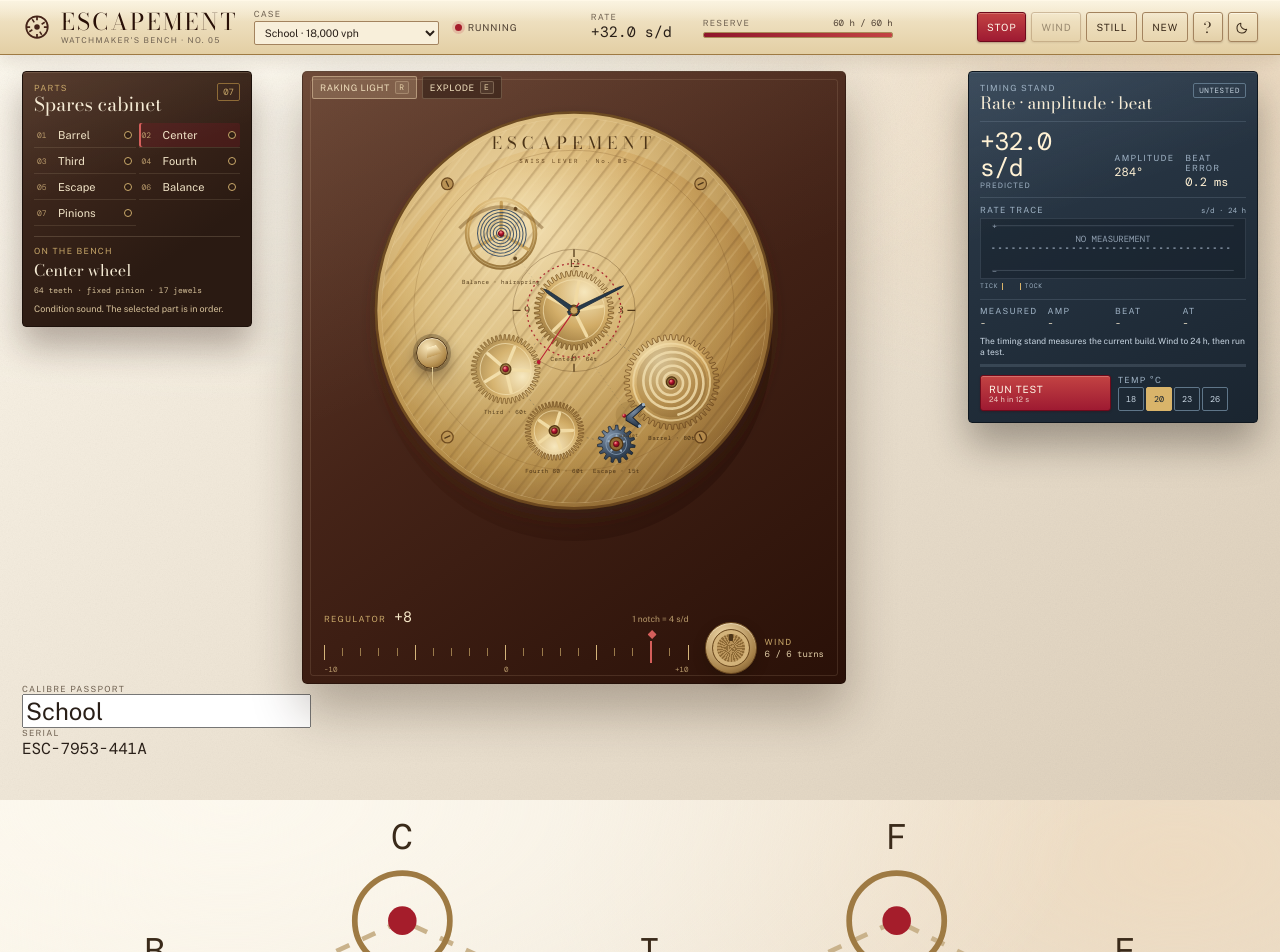
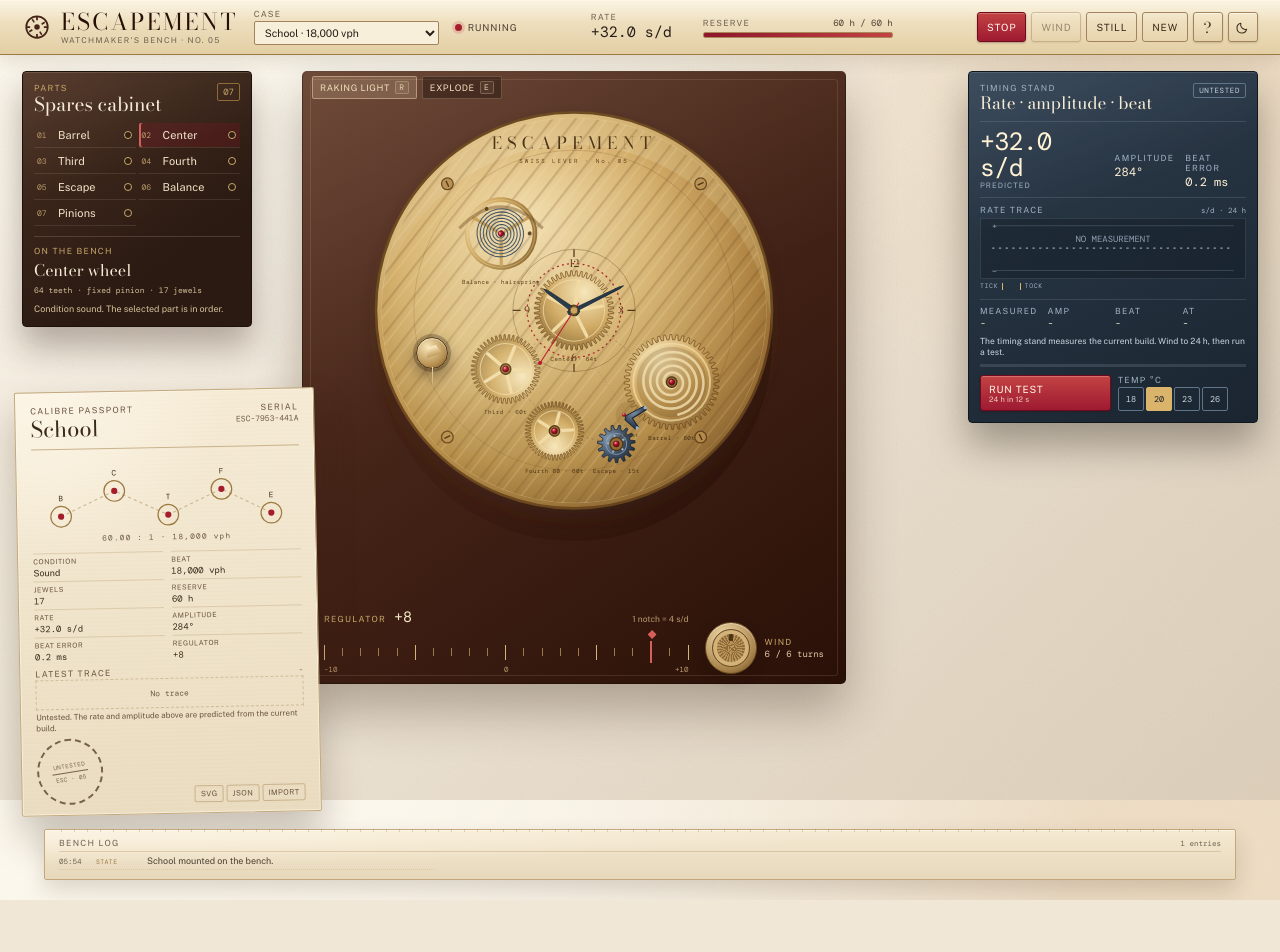
Before and after one commit to devtechedge/escapement, a React (Vite) app: page / in a window 1280 px wide. Shown: the top 952 px of the page. After the commit the page ends 900 px from the top, so only its background shows below. Built offline with nearby package versions, Linux system fonts and the light colour scheme.

Commit message:
Style the passport, log, and help sheet

```diff
--- a/src/styles/app.css
+++ b/src/styles/app.css
@@ -1384,3 +1384,484 @@ kbd {
   font-size: 9px;
   color: #ffd9c9;
 }
+
+/* Calibre card */
+
+.calibre-card {
+  position: absolute;
+  bottom: 0;
+  left: 0;
+  z-index: 8;
+  width: 300px;
+  padding: 13px 15px 10px;
+  border: 1px solid #c2a87c;
+  border-radius: 2px;
+  background:
+    radial-gradient(120% 80% at 8% 0%, #fcf5e6, transparent 52%),
+    repeating-linear-gradient(0deg, rgba(158, 122, 67, 0.025) 0 1px, transparent 1px 4px),
+    linear-gradient(175deg, #f6ecd7, #eadcc0);
+  color: var(--card-ink);
+  box-shadow:
+    0 22px 38px rgba(52, 32, 14, 0.26),
+    inset 0 0 0 1px rgba(255, 250, 235, 0.6);
+  transform: rotate(-1.1deg);
+  transform-origin: 30% 100%;
+}
+
+.card-head {
+  display: flex;
+  align-items: flex-start;
+  justify-content: space-between;
+  gap: 9px;
+}
+
+.calibre-card .field-label {
+  color: var(--card-muted);
+}
+
+.card-head h2 {
+  margin-top: 2px;
+  font-family: 'Bodoni Moda', Georgia, serif;
+  font-size: 22px;
+  font-weight: 600;
+  line-height: 1.05;
+}
+
+.name-input {
+  width: 100%;
+  padding: 0;
+  border: 0;
+  border-bottom: 1px dashed transparent;
+  background: transparent;
+  color: var(--card-ink);
+  font-family: 'Bodoni Moda', Georgia, serif;
+  font-size: 22px;
+  font-weight: 600;
+  line-height: 1.05;
+}
+
+.name-input:hover,
+.name-input:focus {
+  border-bottom-color: var(--card-line);
+}
+
+.name-input:focus-visible {
+  outline: none;
+}
+
+.card-serial {
+  display: flex;
+  flex-direction: column;
+  gap: 1px;
+  text-align: right;
+  white-space: nowrap;
+}
+
+.card-serial .mono {
+  font-size: 8px;
+  color: var(--card-muted);
+}
+
+.card-rule {
+  height: 1px;
+  margin: 7px 0;
+  background: var(--card-line);
+}
+
+.card-top {
+  display: grid;
+  grid-template-columns: 1fr;
+  gap: 5px;
+  align-items: start;
+}
+
+.train-diagram {
+  display: block;
+  width: 100%;
+  height: auto;
+}
+
+.passport-specs {
+  display: grid;
+  grid-template-columns: 1fr 1fr;
+  gap: 2px 8px;
+}
+
+.passport-specs > div {
+  padding-top: 3px;
+  border-top: 1px solid rgba(158, 122, 67, 0.24);
+}
+
+.passport-specs dt {
+  font-size: 7px;
+  letter-spacing: 0.08em;
+  text-transform: uppercase;
+  color: var(--card-muted);
+}
+
+.passport-specs dd {
+  margin-top: 1px;
+  overflow: hidden;
+  font-size: 9px;
+  color: var(--card-ink);
+  text-overflow: ellipsis;
+  white-space: nowrap;
+}
+
+.card-trace-wrap {
+  margin-top: 6px;
+}
+
+.card-trace-wrap .trace-head .mono {
+  font-size: 7.5px;
+  color: var(--card-muted);
+}
+
+.card-trace {
+  display: block;
+  width: 100%;
+  height: 30px;
+  margin-top: 1px;
+}
+
+.card-trace.is-empty {
+  display: flex;
+  align-items: center;
+  justify-content: center;
+  height: 30px;
+  border: 1px dashed rgba(158, 122, 67, 0.35);
+  font-family: 'DM Mono', monospace;
+  font-size: 8px;
+  color: var(--card-muted);
+}
+
+.measurement-text {
+  margin-top: 2px;
+  font-size: 8px;
+  line-height: 1.35;
+  color: var(--card-muted);
+}
+
+.condition-card {
+  margin-top: 6px;
+  padding: 5px 7px;
+  border: 1px solid rgba(158, 122, 67, 0.34);
+  border-radius: 2px;
+  background: rgba(255, 248, 230, 0.5);
+}
+
+.condition-card.has-fault {
+  border-color: rgba(181, 18, 46, 0.42);
+  background: rgba(181, 18, 46, 0.055);
+}
+
+.condition-card .condition-head {
+  font-size: 9.5px;
+  color: var(--ruby);
+}
+
+.condition-card p {
+  margin: 2px 0 4px;
+  font-size: 7.8px;
+  line-height: 1.35;
+  color: var(--card-muted);
+}
+
+.condition-card .button-service {
+  padding: 3px 6px;
+  min-height: 22px;
+  font-size: 7.8px;
+}
+
+.condition-sound {
+  color: var(--card-muted) !important;
+}
+
+.card-footer {
+  display: flex;
+  align-items: flex-end;
+  justify-content: space-between;
+  gap: 8px;
+  margin-top: 6px;
+}
+
+.stamp {
+  display: flex;
+  flex-direction: column;
+  align-items: center;
+  justify-content: center;
+  width: 66px;
+  height: 66px;
+  border: 2px solid currentColor;
+  border-radius: 50%;
+  color: var(--card-muted);
+  font-family: 'DM Mono', monospace;
+  text-align: center;
+  opacity: 0.9;
+  transform: rotate(-8deg);
+  flex: 0 0 auto;
+}
+
+.stamp.is-certified {
+  color: var(--ruby);
+}
+
+.stamp.is-stale,
+.stamp.is-untested {
+  border-style: dashed;
+}
+
+.stamp-top {
+  font-size: 6px;
+  letter-spacing: 0.07em;
+}
+
+.stamp-line {
+  width: 36px;
+  height: 1px;
+  margin: 2px 0;
+  background: currentColor;
+}
+
+.stamp-bottom {
+  font-size: 6px;
+  letter-spacing: 0.04em;
+}
+
+.card-tools {
+  display: flex;
+  flex-wrap: wrap;
+  justify-content: flex-end;
+  gap: 3px;
+}
+
+.text-button {
+  padding: 3px 5px;
+  border: 1px solid var(--card-line);
+  border-radius: 2px;
+  background: transparent;
+  color: var(--card-muted);
+  font-size: 7.5px;
+  font-weight: 600;
+  letter-spacing: 0.06em;
+  text-transform: uppercase;
+}
+
+.text-button:hover {
+  background: rgba(158, 122, 67, 0.1);
+}
+
+.import-label {
+  position: relative;
+  display: inline-flex;
+  align-items: center;
+  overflow: hidden;
+  cursor: pointer;
+}
+
+.import-label input {
+  position: absolute;
+  inset: 0;
+  width: 100%;
+  opacity: 0;
+  cursor: pointer;
+}
+
+.import-error {
+  margin-top: 5px;
+  font-size: 8px;
+  color: var(--ruby);
+}
+
+/* Bench log */
+
+.bench-log {
+  position: relative;
+  z-index: 9;
+  margin: 14px 22px 20px;
+  padding: 8px 14px 9px;
+  border: 1px solid #c2a87c;
+  border-radius: 2px;
+  background:
+    radial-gradient(110% 120% at 5% 0%, #fbf3e2, transparent 58%),
+    linear-gradient(180deg, #f4e9d2, #e7d8ba);
+  box-shadow:
+    0 10px 22px rgba(52, 32, 14, 0.16),
+    inset 0 1px 0 rgba(255, 252, 240, 0.7);
+}
+
+.bench-log::before {
+  content: '';
+  position: absolute;
+  top: -1px;
+  right: 10px;
+  left: 10px;
+  height: 3px;
+  background: repeating-linear-gradient(
+    90deg,
+    transparent 0 6px,
+    rgba(158, 122, 67, 0.3) 6px 7px,
+    transparent 7px 13px
+  );
+}
+
+.log-head {
+  display: flex;
+  align-items: baseline;
+  justify-content: space-between;
+  gap: 8px;
+  padding-bottom: 3px;
+  border-bottom: 1px solid rgba(158, 122, 67, 0.28);
+}
+
+.log-count {
+  font-size: 7.5px;
+  color: var(--muted);
+}
+
+.log-list {
+  display: grid;
+  grid-template-columns: repeat(3, 1fr);
+  gap: 0 18px;
+  margin: 0;
+  padding: 0;
+  list-style: none;
+}
+
+.log-list li {
+  display: grid;
+  grid-template-columns: 32px 46px 1fr;
+  gap: 5px;
+  align-items: baseline;
+  padding: 3px 0;
+  border-bottom: 1px dotted rgba(158, 122, 67, 0.22);
+  font-size: 9px;
+}
+
+.log-time {
+  font-size: 7.5px;
+  color: var(--muted);
+}
+
+.log-kind {
+  font-family: 'DM Mono', monospace;
+  font-size: 6.5px;
+  letter-spacing: 0.06em;
+  text-transform: uppercase;
+  color: var(--card-brass);
+}
+
+.log-kind.kind-repair {
+  color: var(--ruby);
+}
+
+.log-text {
+  overflow: hidden;
+  color: var(--ink-soft);
+  text-overflow: ellipsis;
+  white-space: nowrap;
+}
+
+.log-detail {
+  grid-column: 3;
+  font-size: 7.5px;
+  color: var(--muted);
+}
+
+.log-empty {
+  padding: 5px 0;
+  font-size: 9px;
+  color: var(--muted);
+}
+
+/* Help */
+
+.help-dialog {
+  width: min(760px, calc(100% - 28px));
+  max-width: 760px;
+  padding: 0;
+  border: 0;
+  background: transparent;
+}
+
+.help-dialog::backdrop {
+  background: rgba(30, 18, 10, 0.6);
+}
+
+.help-sheet {
+  padding: 20px 22px;
+  border: 1px solid var(--brass-line);
+  border-radius: 3px;
+  background:
+    radial-gradient(110% 100% at 8% 0%, #fcf4e2, transparent 55%),
+    linear-gradient(175deg, #f6ecd7, #e9dab9);
+  color: var(--ink);
+  box-shadow: 0 30px 60px rgba(20, 12, 6, 0.4);
+}
+
+.help-head {
+  display: flex;
+  align-items: flex-start;
+  justify-content: space-between;
+  gap: 12px;
+}
+
+.help-head h2 {
+  margin: 2px 0 8px;
+  font-family: 'Bodoni Moda', Georgia, serif;
+  font-size: 28px;
+  font-weight: 600;
+}
+
+.help-intro {
+  font-size: 12px;
+  line-height: 1.5;
+  color: var(--ink-soft);
+}
+
+.help-columns {
+  display: grid;
+  grid-template-columns: 0.9fr 1.1fr;
+  gap: 22px;
+  margin-top: 14px;
+}
+
+.help-columns h3 {
+  margin: 0 0 5px;
+  font-family: 'Bodoni Moda', Georgia, serif;
+  font-size: 17px;
+  font-weight: 600;
+}
+
+.shortcut-list {
+  display: grid;
+  gap: 4px;
+}
+
+.shortcut-list > div {
+  display: flex;
+  gap: 7px;
+  align-items: baseline;
+}
+
+.shortcut-list dt {
+  min-width: 46px;
+}
+
+.shortcut-list dd {
+  font-size: 10.5px;
+  line-height: 1.35;
+  color: var(--ink-soft);
+}
+
+.help-columns p {
+  margin-bottom: 7px;
+  font-size: 10.5px;
+  line-height: 1.5;
+  color: var(--ink-soft);
+}
+
+.help-fine {
+  font-size: 9px !important;
+  color: var(--muted) !important;
+}
```
